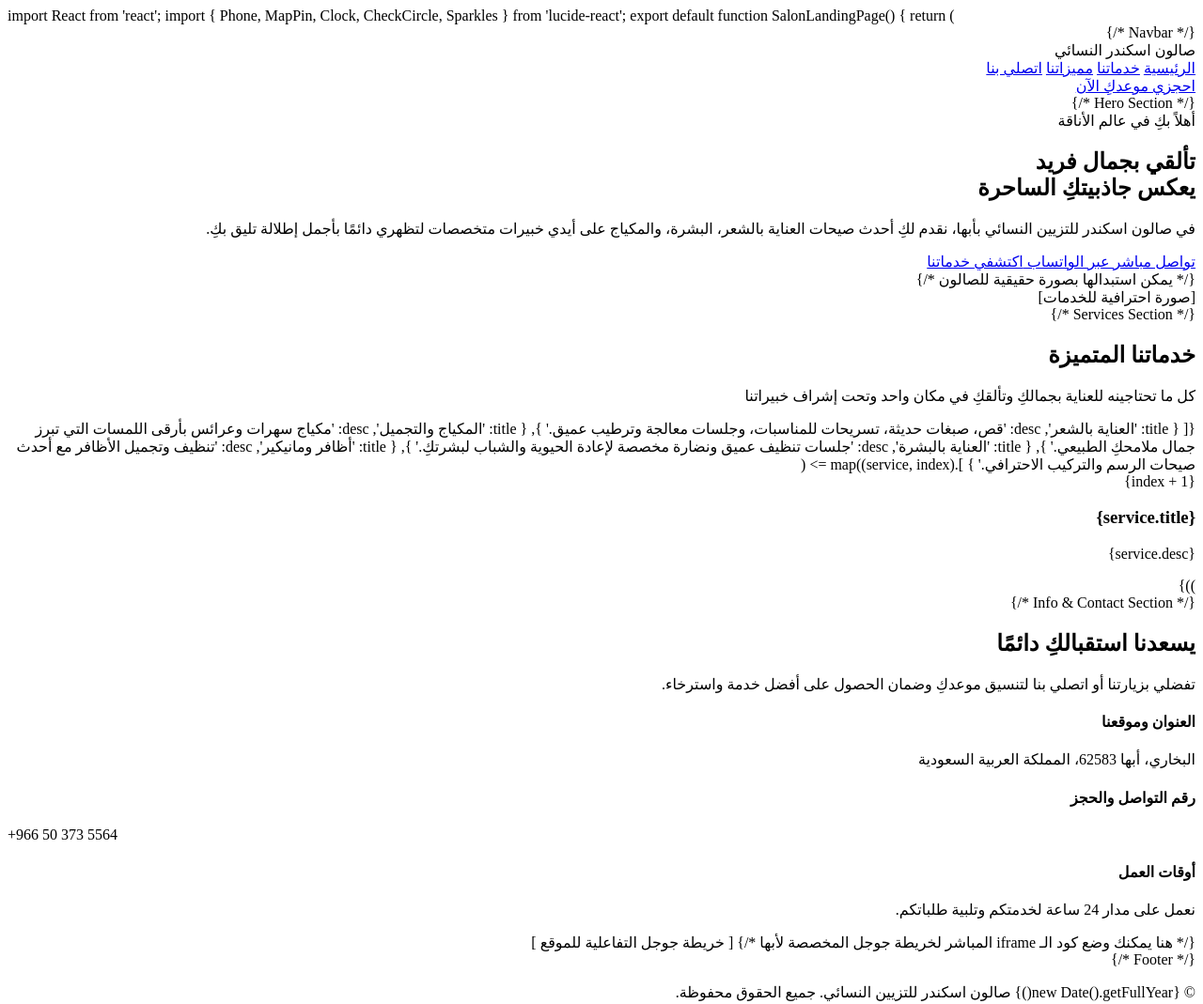
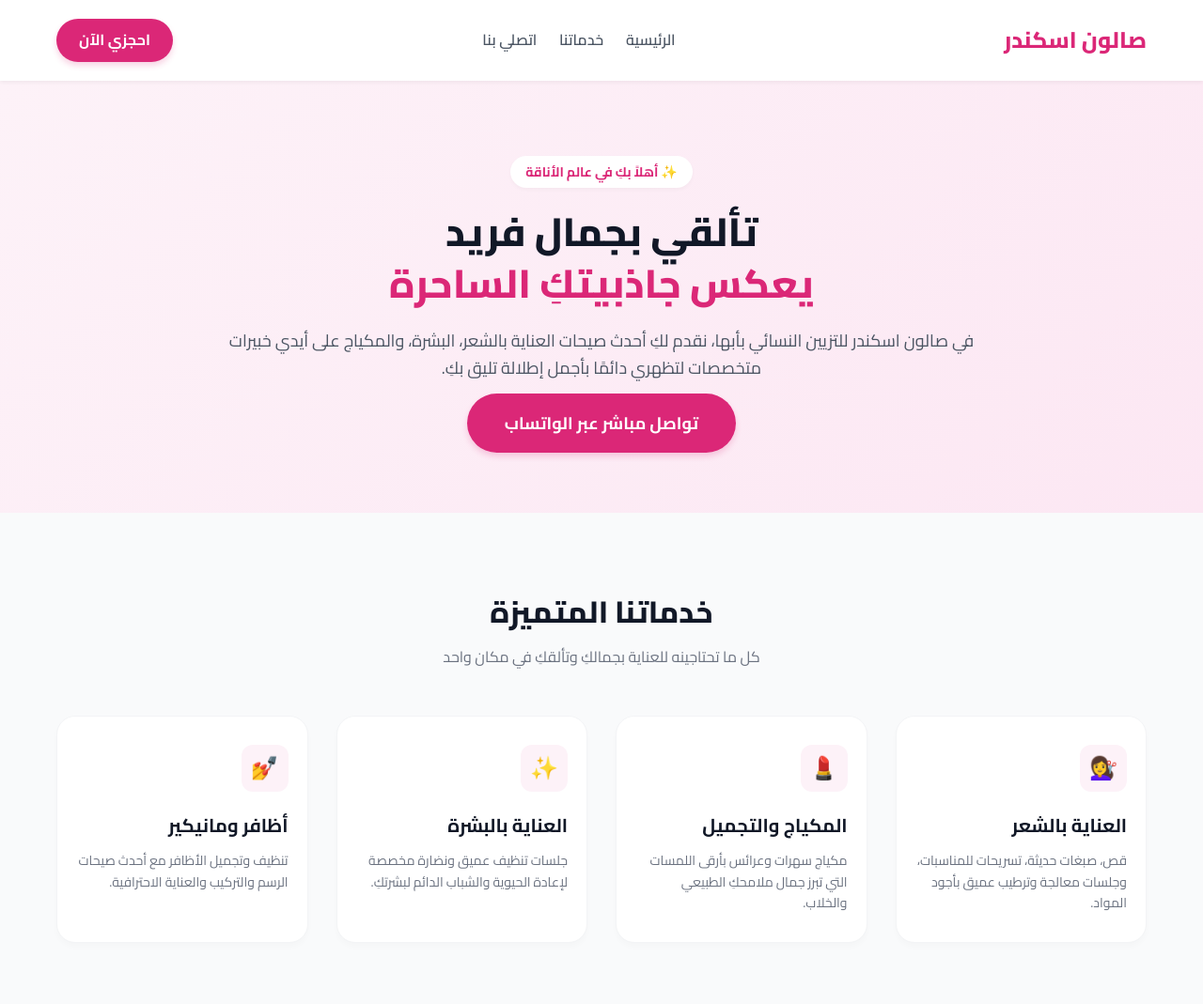
Before and after one commit to bergadielhoussaine62-eng/Iskandar-Women-s-Beauty-Salon, a plain HTML site: page index.html in a window 1280 px wide. Shown: the top 1069 px of the page at 94% size. Drawn offline with Linux system fonts and the light colour scheme.

Commit message:
Update index.html

```diff
--- a/index.html
+++ b/index.html
@@ -1,147 +1,398 @@
-import React from 'react';
-import { Phone, MapPin, Clock, CheckCircle, Sparkles } from 'lucide-react';
+<!DOCTYPE html>
+<html lang="ar" dir="rtl">
+<head>
+    <meta charset="UTF-8">
+    <meta name="viewport" content="width=device-width, initial-scale=1.0">
+    <title>صالون اسكندر النسائي - أبها</title>
+    <link rel="preconnect" href="https://fonts.googleapis.com">
+    <link rel="preconnect" href="https://fonts.gstatic.com" crossorigin>
+    <link href="https://fonts.googleapis.com/css2?family=Cairo:wght@300;400;600;700;800&display=swap" rel="stylesheet">
 
-export default function SalonLandingPage() {
-  return (
-    <div className="min-h-screen bg-neutral-50 text-neutral-800 font-sans" dir="rtl">
-      {/* Navbar */}
-      <header className="bg-white shadow-sm sticky top-0 z-50">
-        <div className="max-w-7xl mx-auto px-4 sm:px-6 lg:px-8 h-20 flex items-center justify-between">
-          <div className="text-2xl font-bold text-rose-600 tracking-wide">
-            صالون اسكندر النسائي
-          </div>
-          <nav className="hidden md:flex space-x-reverse space-x-8 text-lg font-medium text-neutral-600">
-            <a href="#hero" className="hover:text-rose-500 transition">الرئيسية</a>
-            <a href="#services" className="hover:text-rose-500 transition">خدماتنا</a>
-            <a href="#why-us" className="hover:text-rose-500 transition">مميزاتنا</a>
-            <a href="#contact" className="hover:text-rose-500 transition">اتصلي بنا</a>
+    <style>
+        :root {
+            --primary: #db2777; /* وردي غامق */
+            --primary-hover: #be185d;
+            --secondary: #fbcfe8; /* وردي فاتح */
+            --dark: #1f2937;
+            --light: #f9fafb;
+            --gold: #d97706;
+        }
+
+        * {
+            margin: 0;
+            padding: 0;
+            box-sizing: border-box;
+            font-family: 'Cairo', sans-serif;
+            scroll-behavior: smooth;
+        }
+
+        body {
+            background-color: var(--light);
+            color: var(--dark);
+            line-height: 1.6;
+        }
+
+        /* الهيدر / القائمة العلويّة */
+        header {
+            background: #fff;
+            box-shadow: 0 2px 4px rgba(0,0,0,0.05);
+            position: sticky;
+            top: 0;
+            z-index: 1000;
+        }
+
+        .nav-container {
+            max-width: 1200px;
+            margin: 0 auto;
+            padding: 20px;
+            display: flex;
+            justify-content: space-between;
+            align-items: center;
+        }
+
+        .logo {
+            font-size: 24px;
+            font-weight: 800;
+            color: var(--primary);
+            text-decoration: none;
+        }
+
+        nav a {
+            margin-right: 20px;
+            text-decoration: none;
+            color: #4b5563;
+            font-weight: 600;
+            transition: color 0.3s;
+        }
+
+        nav a:hover {
+            color: var(--primary);
+        }
+
+        .btn-book {
+            background-color: var(--primary);
+            color: white;
+            padding: 10px 24px;
+            border-radius: 50px;
+            text-decoration: none;
+            font-weight: 700;
+            transition: background 0.3s, transform 0.2s;
+            box-shadow: 0 4px 6px rgba(219, 39, 119, 0.2);
+        }
+
+        .btn-book:hover {
+            background-color: var(--primary-hover);
+            transform: translateY(-2px);
+        }
+
+        /* القسم الرئيسي (Hero Section) */
+        .hero {
+            background: linear-gradient(135deg, #fdf2f8 0%, #fce7f3 100%);
+            padding: 80px 20px;
+            text-align: center;
+        }
+
+        .hero-content {
+            max-width: 800px;
+            margin: 0 auto;
+        }
+
+        .hero-badge {
+            background-color: white;
+            color: var(--primary);
+            padding: 6px 16px;
+            border-radius: 50px;
+            font-size: 14px;
+            font-weight: 700;
+            display: inline-block;
+            margin-bottom: 20px;
+            box-shadow: 0 2px 4px rgba(0,0,0,0.03);
+        }
+
+        .hero h1 {
+            font-size: 42px;
+            font-weight: 800;
+            color: #111827;
+            margin-bottom: 20px;
+            line-height: 1.3;
+        }
+
+        .hero h1 span {
+            color: var(--primary);
+        }
+
+        .hero p {
+            font-size: 18px;
+            color: #4b5563;
+            margin-bottom: 30px;
+        }
+
+        /* قسم الخدمات */
+        .services {
+            max-width: 1200px;
+            margin: 0 auto;
+            padding: 80px 20px;
+            text-align: center;
+        }
+
+        .section-title {
+            font-size: 32px;
+            font-weight: 800;
+            margin-bottom: 10px;
+            color: #111827;
+        }
+
+        .section-subtitle {
+            color: #6b7280;
+            margin-bottom: 50px;
+        }
+
+        .services-grid {
+            display: grid;
+            grid-template-columns: repeat(auto-fit, minmax(250px, 1max));
+            gap: 30px;
+        }
+
+        @media (min-width: 768px) {
+            .services-grid {
+                grid-template-columns: repeat(4, 1fr);
+            }
+        }
+
+        .service-card {
+            background: white;
+            padding: 30px 20px;
+            border-radius: 20px;
+            border: 1px solid #f3f4f6;
+            box-shadow: 0 4px 6px rgba(0,0,0,0.02);
+            transition: transform 0.3s, box-shadow 0.3s;
+            text-align: right;
+        }
+
+        .service-card:hover {
+            transform: translateY(-5px);
+            box-shadow: 0 10px 15px rgba(0,0,0,0.05);
+        }
+
+        .service-icon {
+            width: 50px;
+            height: 50px;
+            background-color: #fdf2f8;
+            color: var(--primary);
+            border-radius: 12px;
+            display: flex;
+            align-items: center;
+            justify-content: center;
+            font-size: 24px;
+            font-weight: bold;
+            margin-bottom: 20px;
+        }
+
+        .service-card h3 {
+            font-size: 20px;
+            margin-bottom: 10px;
+            color: #111827;
+        }
+
+        .service-card p {
+            color: #6b7280;
+            font-size: 14px;
+        }
+
+        /* قسم التواصل والمعلومات */
+        .contact-section {
+            background-color: #111827;
+            color: white;
+            padding: 80px 20px;
+        }
+
+        .contact-container {
+            max-width: 1200px;
+            margin: 0 auto;
+            display: grid;
+            grid-template-columns: 1fr;
+            gap: 50px;
+        }
+
+        @media (min-width: 768px) {
+            .contact-container {
+                grid-template-columns: 1fr 1fr;
+            }
+        }
+
+        .contact-info {
+            text-align: right;
+        }
+
+        .contact-info h2 {
+            font-size: 32px;
+            color: #fbcfe8;
+            margin-bottom: 20px;
+        }
+
+        .contact-info p {
+            color: #9ca3af;
+            margin-bottom: 40px;
+        }
+
+        .info-item {
+            display: flex;
+            align-items: center;
+            margin-bottom: 25px;
+        }
+
+        .info-icon {
+            width: 45px;
+            height: 45px;
+            background-color: #1f2937;
+            color: #fbcfe8;
+            border-radius: 10px;
+            display: flex;
+            align-items: center;
+            justify-content: center;
+            margin-left: 15px;
+            font-style: normal;
+        }
+
+        .info-text h4 {
+            font-size: 18px;
+            color: white;
+        }
+
+        .info-text p {
+            margin-bottom: 0;
+            font-size: 14px;
+            color: #9ca3af;
+        }
+
+        .map-box {
+            background-color: #1f2937;
+            border-radius: 20px;
+            overflow: hidden;
+            min-height: 300px;
+            position: relative;
+        }
+
+        /* الفوتر */
+        footer {
+            background-color: #030712;
+            color: #6b7280;
+            text-align: center;
+            padding: 25px;
+            font-size: 14px;
+            border-top: 1px solid #111827;
+        }
+
+        /* إخفاء القائمة في الشاشات الصغيرة وتعديلات بسيطة */
+        @media (max-width: 768px) {
+            nav {
+                display: none;
+            }
+            .hero h1 {
+                font-size: 32px;
+            }
+        }
+    </style>
+</head>
+<body>
+
+    <header>
+        <div class="nav-container">
+            <a href="#" class="logo">صالون اسكندر</a>
+            <nav>
+                <a href="#">الرئيسية</a>
+                <a href="#services">خدماتنا</a>
+                <a href="#contact">اتصلي بنا</a>
             </nav>
-          <a
-            href="https://wa.me/966503735564"
-            target="_blank"
-            rel="noopener noreferrer"
-            className="bg-rose-600 text-white px-6 py-2.5 rounded-full font-semibold hover:bg-rose-700 transition shadow-md shadow-rose-100"
-          >
-            احجزي موعدكِ الآن
-          </a>
+            <a href="https://wa.me/966503735564" target="_blank" class="btn-book">احجزي الآن</a>
         </div>
     </header>
 
-      {/* Hero Section */}
-      <section id="hero" className="relative bg-rose-50 pt-20 pb-24 overflow-hidden">
-        <div className="max-w-7xl mx-auto px-4 sm:px-6 lg:px-8 relative z-10 grid md:grid-cols-2 gap-12 items-center">
-          <div className="text-right space-y-6">
-            <span className="inline-flex items-center gap-1.5 py-1 px-3 rounded-full text-sm font-medium bg-rose-150 text-rose-700">
-              <Sparkles size={16} /> أهلاً بكِ في عالم الأناقة
-            </span>
-            <h1 className="text-4xl sm:text-5xl font-extrabold text-neutral-900 leading-tight">
-              تألقي بجمال فريد <br />
-              <span className="text-rose-600">يعكس جاذبيتكِ الساحرة</span>
-            </h1>
-            <p className="text-lg text-neutral-600 max-w-xl leading-relaxed">
-              في صالون اسكندر للتزيين النسائي بأبها، نقدم لكِ أحدث صيحات العناية بالشعر، البشرة، والمكياج على أيدي خبيرات متخصصات لتظهري دائمًا بأجمل إطلالة تليق بكِ.
-            </p>
-            <div className="pt-4 flex flex-wrap gap-4">
-              <a
-                href="https://wa.me/966503735564"
-                className="bg-rose-600 text-white px-8 py-3.5 rounded-full text-lg font-bold hover:bg-rose-700 transition transform hover:-translate-y-0.5"
-              >
-                تواصل مباشر عبر الواتساب
-              </a>
-              <a
-                href="#services"
-                className="bg-white text-rose-600 border-2 border-rose-200 px-8 py-3.5 rounded-full text-lg font-bold hover:bg-rose-50 transition"
-              >
-                اكتشفي خدماتنا
-              </a>
+    <section class="hero">
+        <div class="hero-content">
+            <div class="hero-badge">✨ أهلاً بكِ في عالم الأناقة</div>
+            <h1>تألقي بجمال فريد <br><span>يعكس جاذبيتكِ الساحرة</span></h1>
+            <p>في صالون اسكندر للتزيين النسائي بأبها، نقدم لكِ أحدث صيحات العناية بالشعر، البشرة، والمكياج على أيدي خبيرات متخصصات لتظهري دائمًا بأجمل إطلالة تليق بكِ.</p>
+            <a href="https://wa.me/966503735564" target="_blank" class="btn-book" style="padding: 15px 40px; font-size: 18px;">تواصل مباشر عبر الواتساب</a>
         </div>
+    </section>
+
+    <section id="services" class="services">
+        <h2 class="section-title">خدماتنا المتميزة</h2>
+        <p class="section-subtitle">كل ما تحتاجينه للعناية بجمالكِ وتألقكِ في مكان واحد</p>
+
+        <div class="services-grid">
+            <div class="service-card">
+                <div class="service-icon">💇‍♀️</div>
+                <h3>العناية بالشعر</h3>
+                <p>قص، صبغات حديثة، تسريحات للمناسبات، وجلسات معالجة وترطيب عميق بأجود المواد.</p>
             </div>
-          <div className="relative justify-center hidden md:flex">
-            <div className="w-96 h-96 rounded-full bg-rose-200 absolute -bottom-6 -right-6 filter blur-xl opacity-70"></div>
-            <div className="relative bg-white p-4 rounded-3xl shadow-xl border border-neutral-100">
-              {/* يمكن استبدالها بصورة حقيقية للصالون */}
-              <div className="w-80 h-96 bg-neutral-200 rounded-2xl flex items-center justify-center text-neutral-400">
-                [صورة احترافية للخدمات]
+            <div class="service-card">
+                <div class="service-icon">💄</div>
+                <h3>المكياج والتجميل</h3>
+                <p>مكياج سهرات وعرائس بأرقى اللمسات التي تبرز جمال ملامحكِ الطبيعي والخلاب.</p>
             </div>
+            <div class="service-card">
+                <div class="service-icon">✨</div>
+                <h3>العناية بالبشرة</h3>
+                <p>جلسات تنظيف عميق ونضارة مخصصة لإعادة الحيوية والشباب الدائم لبشرتكِ.</p>
             </div>
+            <div class="service-card">
+                <div class="service-icon">💅</div>
+                <h3>أظافر ومانيكير</h3>
+                <p>تنظيف وتجميل الأظافر مع أحدث صيحات الرسم والتركيب والعناية الاحترافية.</p>
             </div>
         </div>
     </section>
 
-      {/* Services Section */}
-      <section id="services" className="py-20 bg-white">
-        <div className="max-w-7xl mx-auto px-4 sm:px-6 lg:px-8 text-center space-y-12">
-          <div className="space-y-3">
-            <h2 className="text-3xl font-bold text-neutral-900">خدماتنا المتميزة</h2>
-            <p className="text-neutral-500 max-w-2xl mx-auto">كل ما تحتاجينه للعناية بجمالكِ وتألقكِ في مكان واحد وتحت إشراف خبيراتنا</p>
+    <section id="contact" class="contact-section">
+        <div class="contact-container">
+            <div class="contact-info">
+                <h2>يسعدنا استقبالكِ دائمًا</h2>
+                <p>تفضلي بزيارتنا أو اتصلي بنا لتنسيق موعدكِ وضمان الحصول على أفضل خدمة واسترخاء.</p>
+
+                <div class="info-item">
+                    <div class="info-icon">📍</div>
+                    <div class="info-text">
+                        <h4>العنوان والموقع</h4>
+                        <p>البخاري، أبها 62583، المملكة العربية السعودية</p>
+                    </div>
                 </div>
 
-          <div className="grid sm:grid-cols-2 lg:grid-cols-4 gap-8">
-            {[
-              { title: 'العناية بالشعر', desc: 'قص، صبغات حديثة، تسريحات للمناسبات، وجلسات معالجة وترطيب عميق.' },
-              { title: 'المكياج والتجميل', desc: 'مكياج سهرات وعرائس بأرقى اللمسات التي تبرز جمال ملامحكِ الطبيعي.' },
-              { title: 'العناية بالبشرة', desc: 'جلسات تنظيف عميق ونضارة مخصصة لإعادة الحيوية والشباب لبشرتكِ.' },
-              { title: 'أظافر ومانيكير', desc: 'تنظيف وتجميل الأظافر مع أحدث صيحات الرسم والتركيب الاحترافي.' }
-            ].map((service, index) => (
-              <div key={index} className="bg-neutral-50 p-8 rounded-2xl border border-neutral-150/60 hover:shadow-lg transition text-right space-y-4">
-                <div className="w-12 h-12 rounded-xl bg-rose-100 flex items-center justify-center text-rose-600 font-bold text-xl">
-                  {index + 1}
+                <div class="info-item">
+                    <div class="info-icon">📞</div>
+                    <div class="info-text">
+                        <h4>رقم التواصل والحجز</h4>
+                        <p dir="ltr">+966 50 373 5564</p>
                     </div>
-                <h3 className="text-xl font-bold text-neutral-900">{service.title}</h3>
-                <p className="text-neutral-600 leading-relaxed text-sm">{service.desc}</p>
                 </div>
-            ))}
+
+                <div class="info-item">
+                    <div class="info-icon">🕒</div>
+                    <div class="info-text">
+                        <h4>أوقات العمل</h4>
+                        <p>مستعدون لخدمتكم وتلبية طلباتكم على مدار الساعة.</p>
+                    </div>
+                </div>
+            </div>
+
+            <div class="map-box">
+                <iframe
+                    src="https://www.google.com/maps/embed?pb=!1m18!1m12!1m3!1d3761.2721869852267!2d42.5539401!3d18.2291919!2m3!1f0!2f0!3f0!3m2!1i1020!2i768!4f13.1!3m3!1m2!1s0x15e9ab330393a8eb%3A0xb3b1dec3ce734dcb!2z2LXYp9mE2YjZhiDYp9iz2YDynamicYr9ixINin2YTZhtiZ2KfZgdis2Yog2KfZhNio2K7Yp9ix2Yo!5e0!3m2!1sar!2ssa!4v1710000000000!5m2!1sar!2ssa"
+                    width="100%"
+                    height="100%"
+                    style="border:0; position: absolute; top:0; left:0;"
+                    allowfullscreen=""
+                    loading="lazy"
+                    referrerpolicy="no-referrer-when-downgrade">
+                </iframe>
             </div>
         </div>
     </section>
 
-      {/* Info & Contact Section */}
-      <section id="contact" className="py-20 bg-neutral-900 text-white">
-        <div className="max-w-7xl mx-auto px-4 sm:px-6 lg:px-8 grid md:grid-cols-2 gap-12">
-          <div className="space-y-8 text-right">
-            <div className="space-y-3">
-              <h2 className="text-3xl font-bold text-rose-400">يسعدنا استقبالكِ دائمًا</h2>
-              <p className="text-neutral-400">تفضلي بزيارتنا أو اتصلي بنا لتنسيق موعدكِ وضمان الحصول على أفضل خدمة واسترخاء.</p>
-            </div>
+    <footer>
+        <p>© 2026 صالون اسكندر للتزيين النسائي. جميع الحقوق محفوظة.</p>
+    </footer>
 
-            <div className="space-y-4">
-              <div className="flex items-start gap-4">
-                <div className="p-3 bg-neutral-800 rounded-lg text-rose-400"><MapPin /></div>
-                <div>
-                  <h4 className="font-bold text-lg">العنوان وموقعنا</h4>
-                  <p className="text-neutral-450 text-sm mt-1">البخاري، أبها 62583، المملكة العربية السعودية</p>
-                </div>
-              </div>
-
-              <div className="flex items-start gap-4">
-                <div className="p-3 bg-neutral-800 rounded-lg text-rose-400"><Phone /></div>
-                <div>
-                  <h4 className="font-bold text-lg">رقم التواصل والحجز</h4>
-                  <p className="text-neutral-450 text-sm mt-1" dir="ltr">+966 50 373 5564</p>
-                </div>
-              </div>
-
-              <div className="flex items-start gap-4">
-                <div className="p-3 bg-neutral-800 rounded-lg text-rose-400"><Clock /></div>
-                <div>
-                  <h4 className="font-bold text-lg">أوقات العمل</h4>
-                  <p className="text-neutral-450 text-sm mt-1">نعمل على مدار 24 ساعة لخدمتكم وتلبية طلباتكم.</p>
-                </div>
-              </div>
-            </div>
-          </div>
-
-          <div className="w-full h-80 rounded-2xl overflow-hidden shadow-inner bg-neutral-800 flex items-center justify-center">
-            {/* هنا يمكنك وضع كود الـ iframe المباشر لخريطة جوجل المخصصة لأبها */}
-            <span className="text-neutral-500">[ خريطة جوجل التفاعلية للموقع ]</span>
-          </div>
-        </div>
-      </section>
-
-      {/* Footer */}
-      <footer className="bg-neutral-950 py-6 text-center text-sm text-neutral-500 border-t border-neutral-900">
-        <p>© {new Date().getFullYear()} صالون اسكندر للتزيين النسائي. جميع الحقوق محفوظة.</p>
-      </footer>
-    </div>
-  );
-}
+</body>
+</html>
```
Lines whose indentation alone changed are shown as unchanged.
